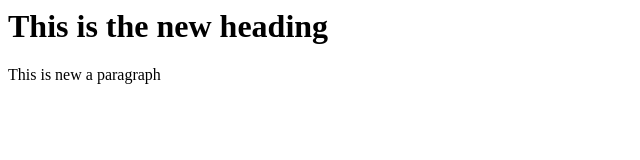
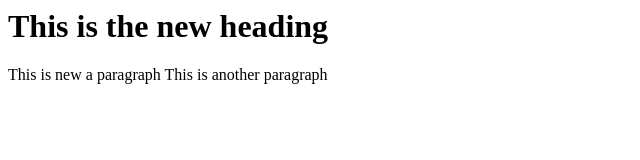
Before and after one commit to dmanu28/learn_git, a plain HTML site: page index.html in a window 1280 px wide. Shown: the whole page, without its empty margins (0-640 px from the left). Drawn offline with Linux system fonts and the light colour scheme.

Commit message:
resolved conflict

```diff
--- a/index.html
+++ b/index.html
@@ -10,6 +10,7 @@
 		</h1>
 		<p>
 		This is new a paragraph
+		This is another paragraph
 		</p>
 	</body>
 </html>
```
